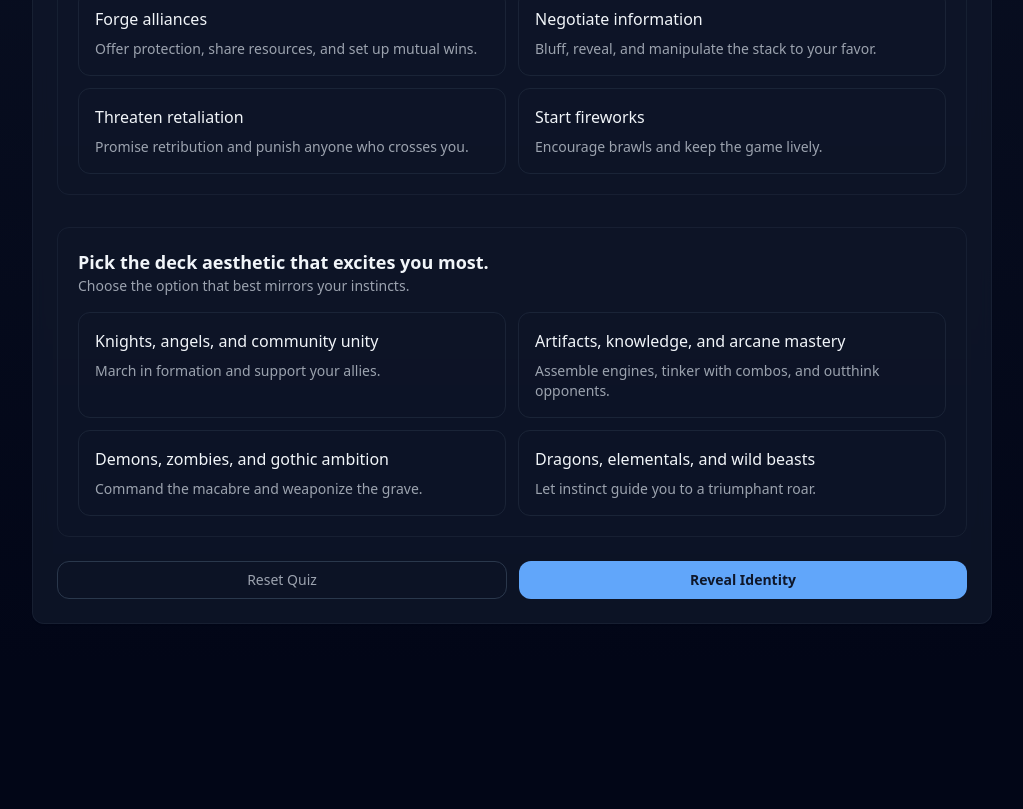
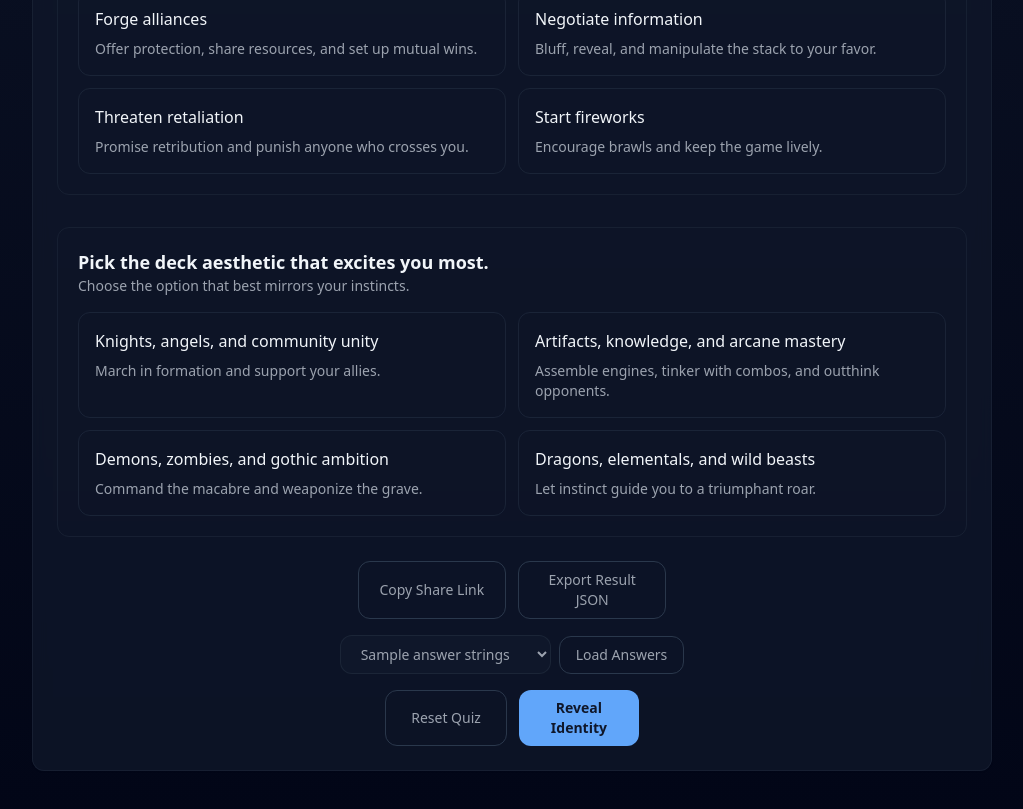
Before and after one commit to rboles84/MTG_Identity_Helper, a React (Vite) app in the folder frontend/: page / in a window 1280 px wide. Shown: the part 2445-3254 px from the top of the page, without its empty margins (128-1151 px from the left). Before the commit the page ends 3109 px from the top, so only its background shows below. Built offline with nearby package versions, Linux system fonts and the light colour scheme.

Commit message:
Add persistence and sharing helpers to MTG quiz

```diff
--- a/frontend/src/components/MTGColorArchetypeQuiz.tsx
+++ b/frontend/src/components/MTGColorArchetypeQuiz.tsx
@@ -1,4 +1,4 @@
-import { useMemo, useState } from 'react';
+import { useEffect, useMemo, useState } from 'react';
 
 import {
   Card,
@@ -560,10 +560,193 @@ function formatIdentityLabel(colors: Color[]): string {
 
 const initialAnswers: Record<string, number> = {};
 
+const STORAGE_KEY = 'mtg-color-archetype-answers';
+
+type AnswerMap = Record<string, number>;
+
+const PRESET_ANSWER_SETS: { id: string; label: string; answers: AnswerMap }[] = [
+  {
+    id: 'azorius-control',
+    label: 'Azorius Control (W/U)',
+    answers: {
+      tempo: 0,
+      interaction: 0,
+      resource: 1,
+      table: 0,
+      wincon: 0,
+      risk: 0,
+      tabletalk: 0,
+      aesthetics: 1,
+    },
+  },
+  {
+    id: 'rakdos-aristocrats',
+    label: 'Rakdos Aristocrats (B/R)',
+    answers: {
+      tempo: 2,
+      interaction: 2,
+      resource: 2,
+      table: 2,
+      wincon: 2,
+      risk: 2,
+      tabletalk: 2,
+      aesthetics: 2,
+    },
+  },
+  {
+    id: 'selesnya-ramp',
+    label: 'Selesnya Ramp (W/G)',
+    answers: {
+      tempo: 3,
+      interaction: 0,
+      resource: 0,
+      table: 3,
+      wincon: 3,
+      risk: 3,
+      tabletalk: 0,
+      aesthetics: 0,
+    },
+  },
+];
+
+function sanitizeAnswers(candidate: Partial<Record<string, number>>): AnswerMap {
+  const sanitized: AnswerMap = {};
+
+  if (!candidate) {
+    return sanitized;
+  }
+
+  for (const question of questions) {
+    const value = candidate[question.id];
+    if (typeof value === 'number' && Number.isFinite(value)) {
+      sanitized[question.id] = value;
+    }
+  }
+
+  return sanitized;
+}
+
+function encodeAnswersToHashString(answers: AnswerMap): string {
+  if (typeof window === 'undefined') {
+    return '';
+  }
+
+  const json = JSON.stringify(answers);
+  return window.btoa(encodeURIComponent(json));
+}
+
+function decodeAnswersFromHashString(encoded: string): AnswerMap | null {
+  if (typeof window === 'undefined') {
+    return null;
+  }
+
+  try {
+    const json = decodeURIComponent(window.atob(encoded));
+    const parsed = JSON.parse(json) as Partial<Record<string, number>>;
+    const sanitized = sanitizeAnswers(parsed);
+    return Object.keys(sanitized).length ? sanitized : null;
+  } catch (error) {
+    return null;
+  }
+}
+
+function loadAnswersFromLocalStorage(): AnswerMap | null {
+  if (typeof window === 'undefined') {
+    return null;
+  }
+
+  try {
+    const stored = window.localStorage.getItem(STORAGE_KEY);
+    if (!stored) {
+      return null;
+    }
+
+    const parsed = JSON.parse(stored) as Partial<Record<string, number>>;
+    const sanitized = sanitizeAnswers(parsed);
+    return Object.keys(sanitized).length ? sanitized : null;
+  } catch (error) {
+    return null;
+  }
+}
+
+function buildShareableLink(answers: AnswerMap): string {
+  if (typeof window === 'undefined') {
+    return '';
+  }
+
+  const sanitized = sanitizeAnswers(answers);
+  const encoded = Object.keys(sanitized).length ? encodeAnswersToHashString(sanitized) : '';
+  const { origin, pathname, search } = window.location;
+  return `${origin}${pathname}${search}${encoded ? `#${encoded}` : ''}`;
+}
+
 function MTGColorArchetypeQuiz() {
   const [answers, setAnswers] = useState<Record<string, number>>(initialAnswers);
   const [result, setResult] = useState<Result | null>(null);
   const [error, setError] = useState<string | null>(null);
+  const [status, setStatus] = useState<string | null>(null);
+  const [selectedPresetId, setSelectedPresetId] = useState<string>('');
+
+  useEffect(() => {
+    if (typeof window === 'undefined') {
+      return;
+    }
+
+    const hashValue = window.location.hash.startsWith('#')
+      ? window.location.hash.slice(1)
+      : window.location.hash;
+
+    if (hashValue) {
+      const decoded = decodeAnswersFromHashString(hashValue);
+      if (decoded) {
+        setAnswers(decoded);
+        return;
+      }
+    }
+
+    const stored = loadAnswersFromLocalStorage();
+    if (stored) {
+      setAnswers(stored);
+    }
+  }, []);
+
+  useEffect(() => {
+    if (typeof window === 'undefined') {
+      return;
+    }
+
+    const sanitized = sanitizeAnswers(answers);
+    const hasAnswers = Object.keys(sanitized).length > 0;
+
+    if (hasAnswers) {
+      const encoded = encodeAnswersToHashString(sanitized);
+      if (window.location.hash.slice(1) !== encoded) {
+        const { pathname, search } = window.location;
+        window.history.replaceState(null, '', `${pathname}${search}#${encoded}`);
+      }
+      window.localStorage.setItem(STORAGE_KEY, JSON.stringify(sanitized));
+    } else {
+      if (window.location.hash) {
+        const { pathname, search } = window.location;
+        window.history.replaceState(null, '', `${pathname}${search}`);
+      }
+      window.localStorage.removeItem(STORAGE_KEY);
+    }
+  }, [answers]);
+
+  useEffect(() => {
+    if (!status || typeof window === 'undefined') {
+      return;
+    }
+
+    const timeout = window.setTimeout(() => {
+      setStatus(null);
+    }, 4000);
+
+    return () => {
+      window.clearTimeout(timeout);
+    };
+  }, [status]);
 
   const progress = useMemo(() => {
     const totalAnswered = Object.keys(answers).length;
@@ -575,6 +758,7 @@ function MTGColorArchetypeQuiz() {
   function handleSelect(questionId: string, choiceIndex: number) {
     setAnswers((prev) => ({ ...prev, [questionId]: choiceIndex }));
     setError(null);
+    setStatus(null);
   }
 
   function handleSubmit() {
@@ -594,6 +778,91 @@ function MTGColorArchetypeQuiz() {
     setAnswers({});
     setResult(null);
     setError(null);
+    setStatus('Quiz reset. Start fresh!');
+  }
+
+  async function handleCopyShareLink() {
+    if (Object.keys(answers).length === 0) {
+      setStatus('Select some answers to generate a shareable link.');
+      return;
+    }
+
+    if (typeof window === 'undefined') {
+      return;
+    }
+
+    const link = buildShareableLink(answers);
+
+    try {
+      let copied = false;
+      if (navigator.clipboard && navigator.clipboard.writeText) {
+        await navigator.clipboard.writeText(link);
+        copied = true;
+      } else if (typeof document !== 'undefined') {
+        const textArea = document.createElement('textarea');
+        textArea.value = link;
+        document.body.appendChild(textArea);
+        textArea.select();
+        document.execCommand('copy');
+        document.body.removeChild(textArea);
+        copied = true;
+      }
+
+      if (!copied) {
+        throw new Error('Clipboard unavailable');
+      }
+
+      setStatus('Shareable link copied to clipboard.');
+    } catch (error) {
+      setStatus(`Copy failed. You can manually copy this link: ${link}`);
+    }
+  }
+
+  function handleExportResult() {
+    if (!result) {
+      setStatus('Reveal your identity before exporting results.');
+      return;
+    }
+
+    if (typeof document === 'undefined' || typeof URL === 'undefined') {
+      setStatus('Export is not supported in this environment.');
+      return;
+    }
+
+    const payload = {
+      answers: sanitizeAnswers(answers),
+      scores,
+      result,
+    };
+
+    const json = JSON.stringify(payload, null, 2);
+    const blob = new Blob([json], { type: 'application/json' });
+    const url = URL.createObjectURL(blob);
+    const anchor = document.createElement('a');
+    anchor.href = url;
+    anchor.download = 'mtg-color-identity-result.json';
+    anchor.style.display = 'none';
+    document.body.appendChild(anchor);
+    anchor.click();
+    document.body.removeChild(anchor);
+    setTimeout(() => {
+      URL.revokeObjectURL(url);
+    }, 1000);
+
+    setStatus('Result exported as JSON.');
+  }
+
+  function handleApplyPreset() {
+    const preset = PRESET_ANSWER_SETS.find((option) => option.id === selectedPresetId);
+    if (!preset) {
+      setStatus('Choose a preset to load answers.');
+      return;
+    }
+
+    setAnswers({ ...preset.answers });
+    setResult(null);
+    setError(null);
+    setStatus(`Loaded preset answers: ${preset.label}.`);
   }
 
   return (
@@ -653,8 +922,45 @@ function MTGColorArchetypeQuiz() {
         })}
         {error ? <p className="text-sm font-medium text-red-400">{error}</p> : null}
       </CardContent>
-      <CardFooter className="flex flex-col items-stretch gap-3 sm:flex-row sm:justify-between">
-        <div className="flex flex-1 flex-col gap-3 sm:flex-row">
+      <CardFooter className="flex flex-col gap-4">
+        <div className="flex flex-col gap-3 sm:flex-row">
+          <button
+            type="button"
+            onClick={handleCopyShareLink}
+            className="flex-1 rounded-lg border border-slate-700/80 px-4 py-2 text-sm font-medium text-muted-foreground transition hover:border-slate-500 hover:text-slate-200"
+          >
+            Copy Share Link
+          </button>
+          <button
+            type="button"
+            onClick={handleExportResult}
+            className="flex-1 rounded-lg border border-slate-700/80 px-4 py-2 text-sm font-medium text-muted-foreground transition hover:border-slate-500 hover:text-slate-200"
+          >
+            Export Result JSON
+          </button>
+        </div>
+        <div className="flex flex-col gap-2 sm:flex-row sm:items-center">
+          <select
+            value={selectedPresetId}
+            onChange={(event) => setSelectedPresetId(event.target.value)}
+            className="flex-1 rounded-lg border border-slate-800/80 bg-slate-900 px-4 py-2 text-sm text-muted-foreground focus:outline-none focus-visible:ring-2 focus-visible:ring-primary"
+          >
+            <option value="">Sample answer strings</option>
+            {PRESET_ANSWER_SETS.map((preset) => (
+              <option key={preset.id} value={preset.id}>
+                {preset.label}
+              </option>
+            ))}
+          </select>
+          <button
+            type="button"
+            onClick={handleApplyPreset}
+            className="rounded-lg border border-slate-700/80 px-4 py-2 text-sm font-medium text-muted-foreground transition hover:border-slate-500 hover:text-slate-200"
+          >
+            Load Answers
+          </button>
+        </div>
+        <div className="flex flex-col gap-3 sm:flex-row">
           <button
             type="button"
             onClick={handleReset}
@@ -670,6 +976,7 @@ function MTGColorArchetypeQuiz() {
             Reveal Identity
           </button>
         </div>
+        {status ? <p className="text-sm font-medium text-primary/90">{status}</p> : null}
       </CardFooter>
       {result ? (
         <div className="space-y-6 border-t border-slate-800/50 bg-slate-950/80 p-6">
```
